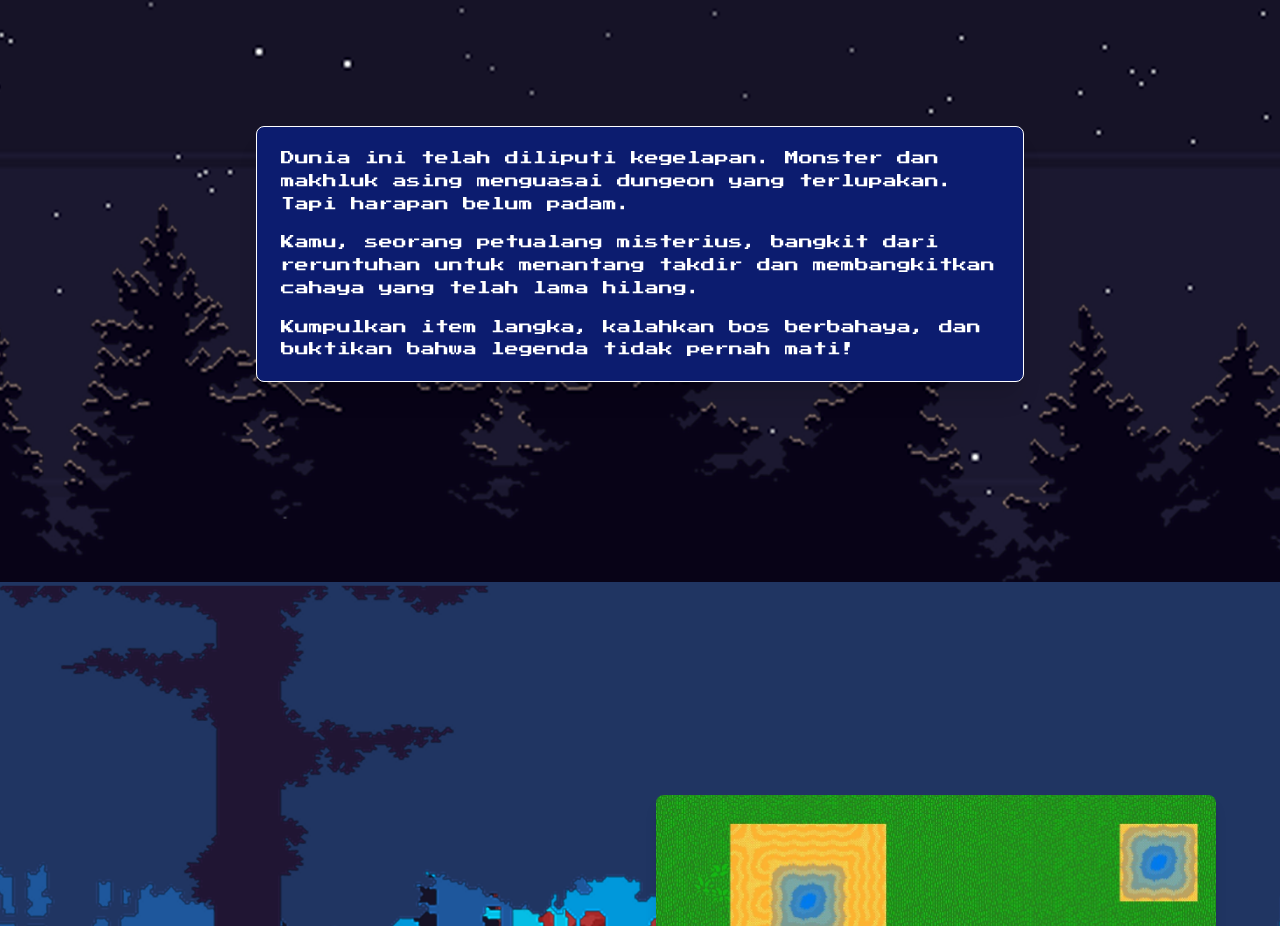
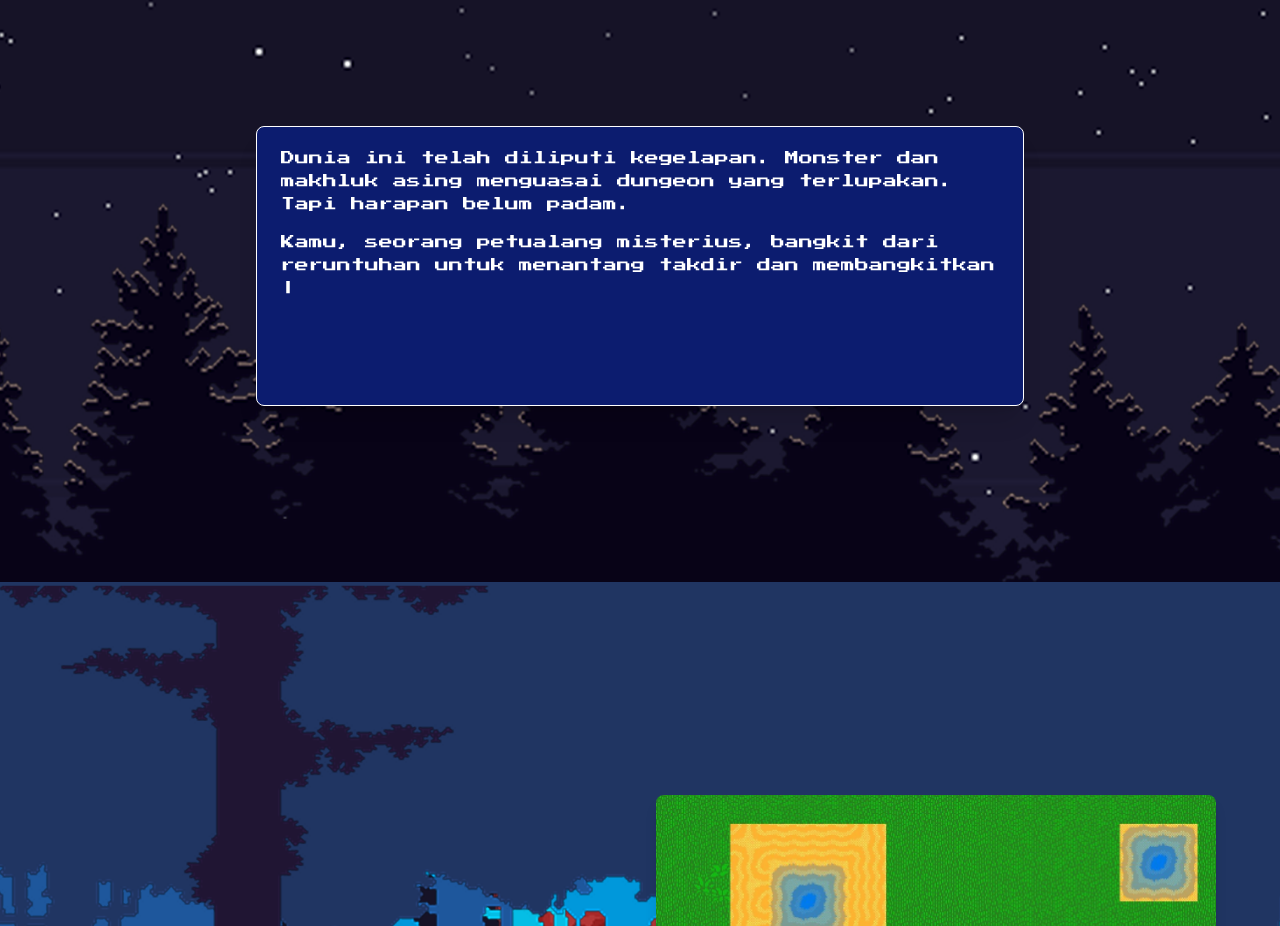
Before and after one commit to zkLeonora/website-game, a Next.js app: page / in a window 1280 px wide. Shown: the part 1018-1944 px from the top of the page. Built offline with nearby package versions, Linux system fonts and the light colour scheme.

Commit message:
typewriter text info game

```diff
--- a/app/components/InfoGame/InfoGame.tsx
+++ b/app/components/InfoGame/InfoGame.tsx
@@ -8,14 +8,25 @@ const pressStart = Press_Start_2P({
   weight: '400',
 });
 
+const fullText = [
+  "Dunia ini telah diliputi kegelapan. Monster dan makhluk asing menguasai dungeon yang terlupakan. Tapi harapan belum padam.",
+  "Kamu, seorang petualang misterius, bangkit dari reruntuhan untuk menantang takdir dan membangkitkan cahaya yang telah lama hilang.",
+  "Kumpulkan item langka, kalahkan bos berbahaya, dan buktikan bahwa legenda tidak pernah mati!"
+];
+
 export default function InfoGameSection() {
   const [isVisible, setIsVisible] = useState(false);
+  const [typedText, setTypedText] = useState(["", "", ""]);
+  const [currentParagraph, setCurrentParagraph] = useState(0);
+  const [currentChar, setCurrentChar] = useState(0);
+  const [cursorVisible, setCursorVisible] = useState(true);
 
+  // Observer trigger
   useEffect(() => {
     const observer = new IntersectionObserver(
       (entries) => {
         entries.forEach((entry) => {
-          setIsVisible(entry.isIntersecting);
+          if (entry.isIntersecting) setIsVisible(true);
         });
       },
       { threshold: 0.2 }
@@ -27,6 +38,40 @@ export default function InfoGameSection() {
     return () => {
       if (target) observer.unobserve(target);
     };
+  }, []);
+
+  // Efek typing menggunakan recursive timeout
+  useEffect(() => {
+    if (!isVisible || currentParagraph >= fullText.length) return;
+
+    if (currentChar < fullText[currentParagraph].length) {
+      const timeout = setTimeout(() => {
+        setTypedText((prev) => {
+          const updated = [...prev];
+          updated[currentParagraph] += fullText[currentParagraph][currentChar];
+          return updated;
+        });
+        setCurrentChar((prev) => prev + 1);
+      }, 25);
+      return () => clearTimeout(timeout);
+    } else {
+      // Jika selesai satu paragraf, lanjut ke berikutnya
+      if (currentParagraph < fullText.length - 1) {
+        const delay = setTimeout(() => {
+          setCurrentParagraph((prev) => prev + 1);
+          setCurrentChar(0);
+        }, 500); // jeda antar paragraf
+        return () => clearTimeout(delay);
+      }
+    }
+  }, [isVisible, currentChar, currentParagraph]);
+
+  // Cursor berkedip
+  useEffect(() => {
+    const blink = setInterval(() => {
+      setCursorVisible((prev) => !prev);
+    }, 500);
+    return () => clearInterval(blink);
   }, []);
 
   return (
@@ -52,18 +97,13 @@ export default function InfoGameSection() {
             isVisible ? 'opacity-100 translate-y-0' : 'opacity-0 translate-y-10'
           } ${pressStart.className}`}
         >
-          <div
-            className="bg-[#0c1c6f] border border-white rounded-lg px-6 py-5 shadow-xl max-w-3xl mx-auto text-xs sm:text-sm leading-relaxed mt-40"  // Margin-top ditambahkan disini
-          >
-            <p className="mb-4">
-              Dunia ini telah diliputi kegelapan. Monster dan makhluk asing menguasai dungeon yang terlupakan. Tapi harapan belum padam.
-            </p>
-            <p className="mb-4">
-              Kamu, seorang petualang misterius, bangkit dari reruntuhan untuk menantang takdir dan membangkitkan cahaya yang telah lama hilang.
-            </p>
-            <p>
-              Kumpulkan item langka, kalahkan bos berbahaya, dan buktikan bahwa legenda tidak pernah mati!
-            </p>
+          <div className="bg-[#0c1c6f] border border-white rounded-lg px-6 py-5 shadow-xl max-w-3xl mx-auto text-xs sm:text-sm leading-relaxed mt-40 whitespace-pre-wrap min-h-[280px]">
+            {typedText.map((paragraph, i) => (
+              <p className="mb-4" key={i}>
+                {paragraph}
+                {i === currentParagraph && cursorVisible && <span className="animate-blink">|</span>}
+              </p>
+            ))}
           </div>
         </div>
       </div>
```
Also changed, not shown: app/globals.css (line endings or trailing spaces).
